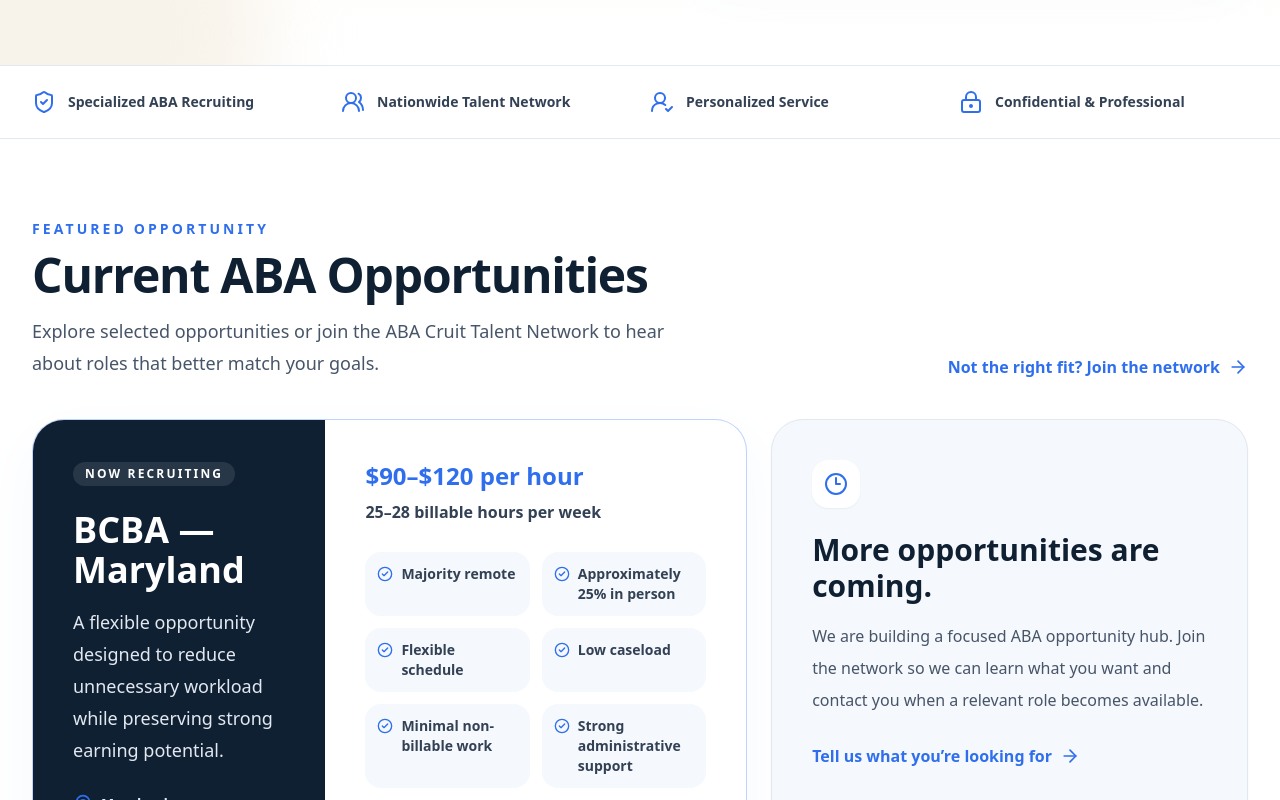
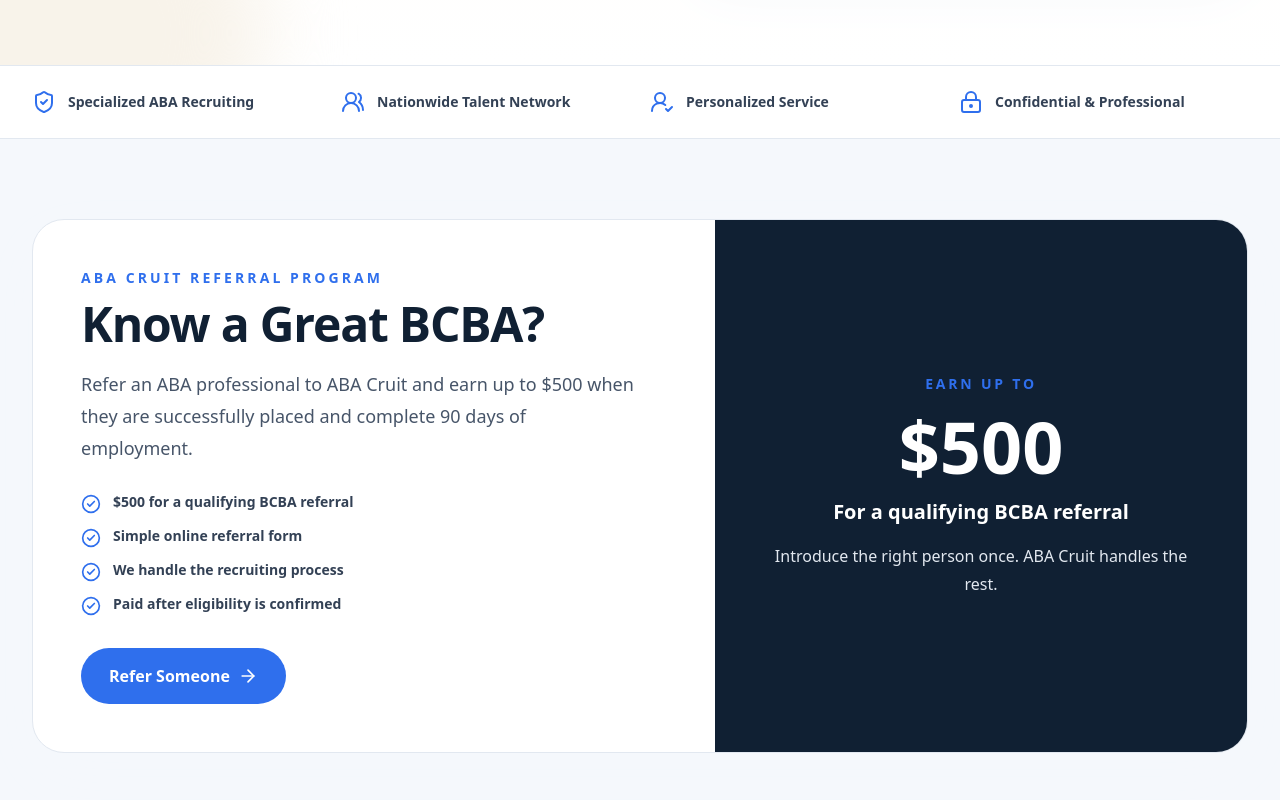
Before and after one commit to samuelhenig/aba-cruit, a Next.js app: page / in a window 1280 px wide. Shown: the part 920-1720 px from the top of the page. Built offline with nearby package versions, Linux system fonts and the light colour scheme.

Commit message:
Update page.tsx

```diff
--- a/app/page.tsx
+++ b/app/page.tsx
@@ -51,7 +51,6 @@
       <Header />
       <Hero />
       <TrustBar />
-      <FeaturedOpportunity />
       <ReferralCTA />
       <TalentNetwork />
       <TwoPaths />
```
